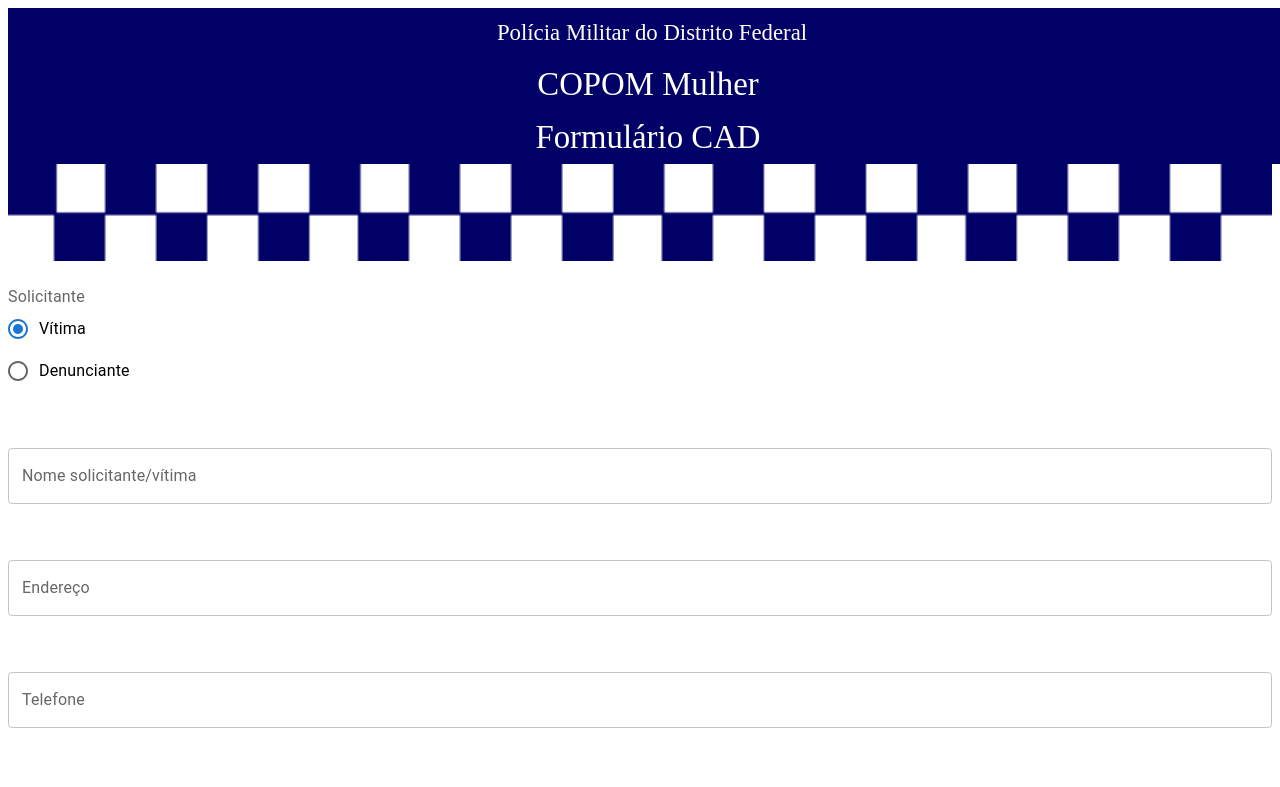
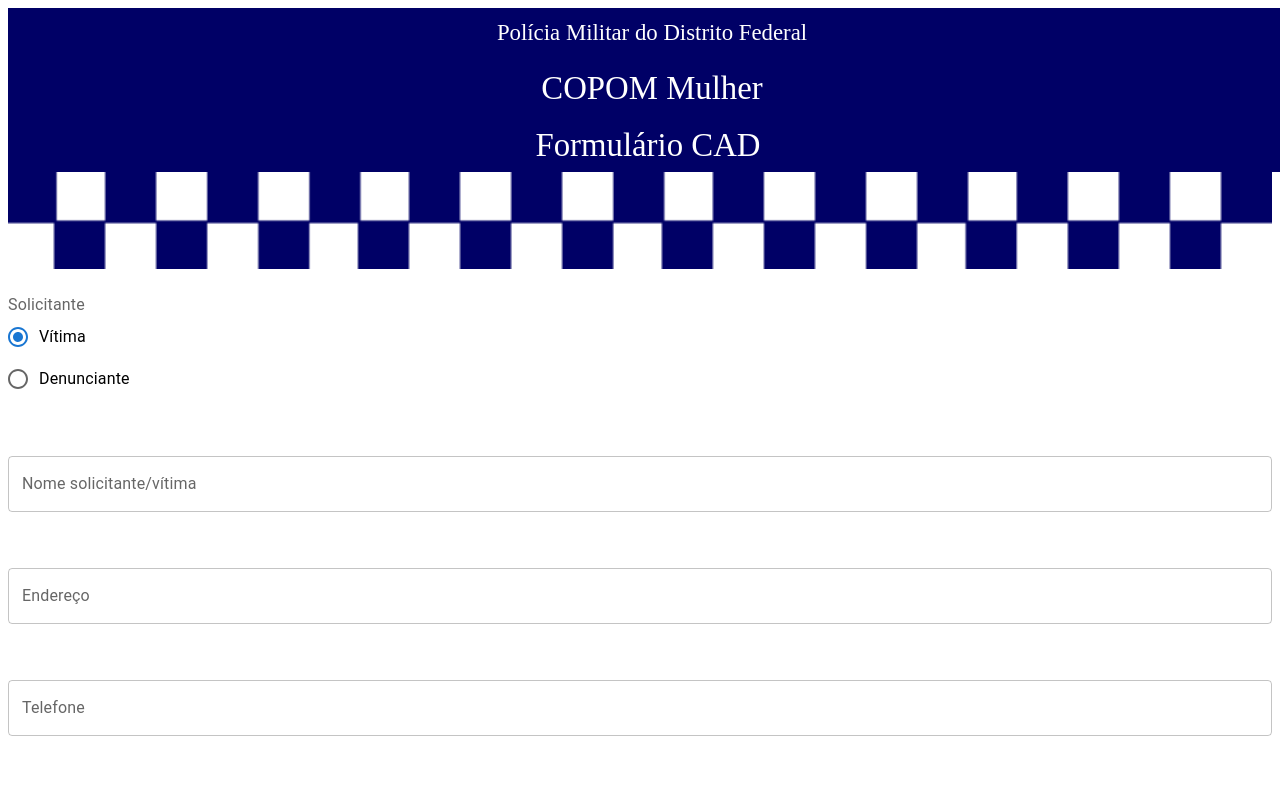
Before and after one commit to mpfarias/copom, a React (Vite) app: page / in a window 1280 px wide. Shown: the top 787 px of the page. Built offline with nearby package versions, Linux system fonts and the light colour scheme.

Commit message:
Update navbar.jsx

```diff
--- a/src/components/navbar/navbar.jsx
+++ b/src/components/navbar/navbar.jsx
@@ -22,7 +22,7 @@ const Navbar = () => {
 
             <Box component="section"
                 sx={{
-                    p: 1,
+                    p: 1.5,
                     alignItems: 'center',
                     display: 'flex',
                     justifyContent: 'center',
```
